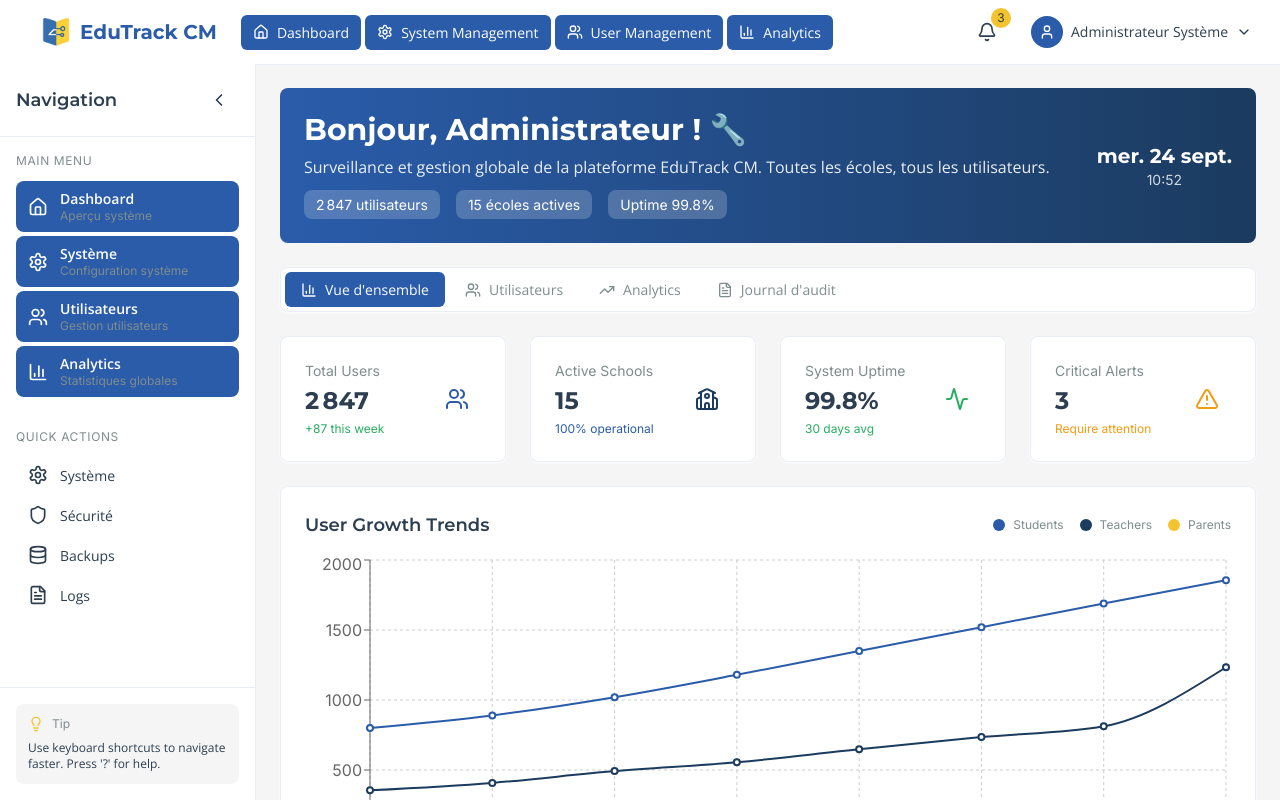
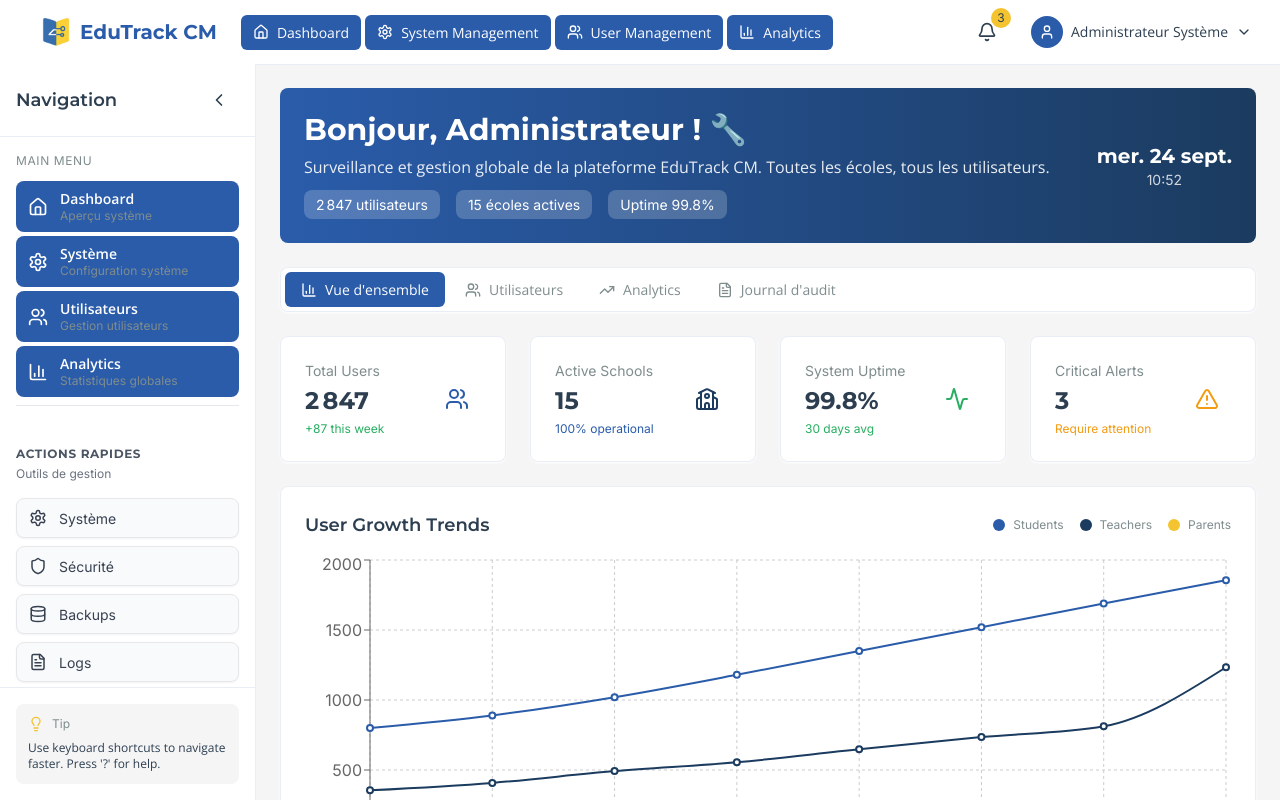
Before and after one commit to Pensezy/EduTrack-CM, a React (Vite) app: page /admin-dashboard in a window 1280 px wide. Shown: the top 800 px of the page. Built offline with nearby package versions, Linux system fonts and the light colour scheme.

Commit message:
Mes modifications

```diff
--- a/src/components/ui/Sidebar.jsx
+++ b/src/components/ui/Sidebar.jsx
@@ -1,4 +1,4 @@
-import React, { useState } from 'react';
+import React, { useState, useEffect } from 'react';
 import { Link, useLocation } from 'react-router-dom';
 import Icon from '../AppIcon';
 import Button from './Button';
@@ -74,6 +74,36 @@ const Sidebar = ({ userRole = 'student', isCollapsed = false, onToggle }) => {
   const currentNavItems = navigationItems?.[userRole] || navigationItems?.student;
   const currentQuickActions = quickActions?.[userRole] || quickActions?.student;
 
+  // Ajouter le CSS pour la scrollbar personnalisée
+  useEffect(() => {
+    const style = document.createElement('style');
+    style.textContent = `
+      .sidebar-scroll::-webkit-scrollbar {
+        width: 6px;
+      }
+      .sidebar-scroll::-webkit-scrollbar-track {
+        background: #f1f5f9;
+        border-radius: 3px;
+      }
+      .sidebar-scroll::-webkit-scrollbar-thumb {
+        background: #cbd5e1;
+        border-radius: 3px;
+      }
+      .sidebar-scroll::-webkit-scrollbar-thumb:hover {
+        background: #94a3b8;
+      }
+      .sidebar-scroll {
+        scrollbar-width: thin;
+        scrollbar-color: #cbd5e1 #f1f5f9;
+      }
+    `;
+    document.head.appendChild(style);
+
+    return () => {
+      document.head.removeChild(style);
+    };
+  }, []);
+
   return (
     <aside className={`fixed left-0 top-16 h-[calc(100vh-4rem)] bg-card border-r border-border z-navigation transition-all duration-state ${
       isCollapsed ? 'w-16' : 'w-64'
@@ -96,8 +126,15 @@ const Sidebar = ({ userRole = 'student', isCollapsed = false, onToggle }) => {
           </Button>
         </div>
 
-        {/* Navigation Items */}
-        <nav className="flex-1 p-4 space-y-2">
+        {/* Navigation Items - Scrollable */}
+        <nav
+          className="flex-1 overflow-y-auto overflow-x-hidden sidebar-scroll"
+          style={{
+            scrollbarWidth: 'thin',
+            scrollbarColor: '#cbd5e1 #f1f5f9'
+          }}
+        >
+          <div className="p-4 space-y-2">
             <div className="space-y-1">
             {!isCollapsed && (
               <h3 className="font-caption font-caption-normal text-xs text-muted-foreground uppercase tracking-wider mb-3">
@@ -134,25 +171,47 @@ const Sidebar = ({ userRole = 'student', isCollapsed = false, onToggle }) => {
             ))}
           </div>
 
-          {/* Quick Actions */}
-          <div className="pt-6">
+          {/* Quick Actions - Améliorées */}
+          <div className="pt-6 border-t border-gray-200">
             {!isCollapsed && (
-              <h3 className="font-caption font-caption-normal text-xs text-muted-foreground uppercase tracking-wider mb-3">
-                Quick Actions
+              <div className="mb-4 pt-4">
+                <h3 className="text-xs font-bold text-gray-600 uppercase tracking-wider mb-1">
+                  Actions Rapides
                 </h3>
+                <p className="text-xs text-gray-500">Outils de gestion</p>
+              </div>
             )}
-            <div className="space-y-1">
-              {currentQuickActions?.map((action, index) => (
+            <div className="space-y-2">
+              {currentQuickActions?.map((action, index) => {
+                // Définir des couleurs spécifiques pour chaque type d'action
+                const getActionStyle = (actionLabel) => {
+                  switch (actionLabel) {
+                    case 'Nouveau message':
+                      return 'bg-blue-50 hover:bg-blue-100 text-blue-700 border-blue-200 hover:border-blue-300';
+                    case 'Exporter données':
+                      return 'bg-green-50 hover:bg-green-100 text-green-700 border-green-200 hover:border-green-300';
+                    case 'Créer rapport':
+                      return 'bg-purple-50 hover:bg-purple-100 text-purple-700 border-purple-200 hover:border-purple-300';
+                    case 'Sauvegarde':
+                      return 'bg-orange-50 hover:bg-orange-100 text-orange-700 border-orange-200 hover:border-orange-300';
+                    default:
+                      return 'bg-gray-50 hover:bg-blue-50 text-gray-700 hover:text-blue-700 border-gray-200 hover:border-blue-200';
+                  }
+                };
+
+                return (
                   <button
                     key={index}
                     onClick={action?.action}
-                  className={`flex items-center ${!isCollapsed ? 'space-x-3' : 'justify-center'} px-3 py-2 rounded-lg text-sm font-body font-body-normal text-card-foreground hover:bg-muted hover:text-primary transition-micro w-full text-left`}
+                    className={`flex items-center ${!isCollapsed ? 'space-x-3' : 'justify-center'} px-3 py-2.5 rounded-lg text-sm font-medium border transition-all duration-200 w-full text-left shadow-sm hover:shadow-md ${getActionStyle(action?.label)}`}
                     title={isCollapsed ? action?.label : ''}
                   >
-                  <Icon name={action?.icon} size={20} className="flex-shrink-0" />
-                  {!isCollapsed && <span className="ml-3">{action?.label}</span>}
+                    <Icon name={action?.icon} size={18} className="flex-shrink-0" />
+                    {!isCollapsed && <span className="ml-2 font-medium">{action?.label}</span>}
                   </button>
-              ))}
+                );
+              })}
+            </div>
           </div>
           </div>
         </nav>
--- a/src/pages/principal-dashboard/components/PaymentStatusChart.jsx
+++ b/src/pages/principal-dashboard/components/PaymentStatusChart.jsx
@@ -244,13 +244,13 @@ const PaymentStatusChart = () => {
           <div className="flex items-center space-x-2">
             <Icon name="Euro" size={14} className="text-success" />
             <span className="font-caption font-caption-normal text-xs text-muted-foreground">
-              Montant collecté: 68 400€
+              Montant collecté: 680 400FCFA
             </span>
           </div>
           <div className="flex items-center space-x-2">
             <Icon name="AlertTriangle" size={14} className="text-error" />
             <span className="font-caption font-caption-normal text-xs text-muted-foreground">
-              Montant en attente: 11 600€
+              Montant en attente: 110 600FCFA
             </span>
           </div>
         </div>
```
Lines whose indentation alone changed are shown as unchanged.
